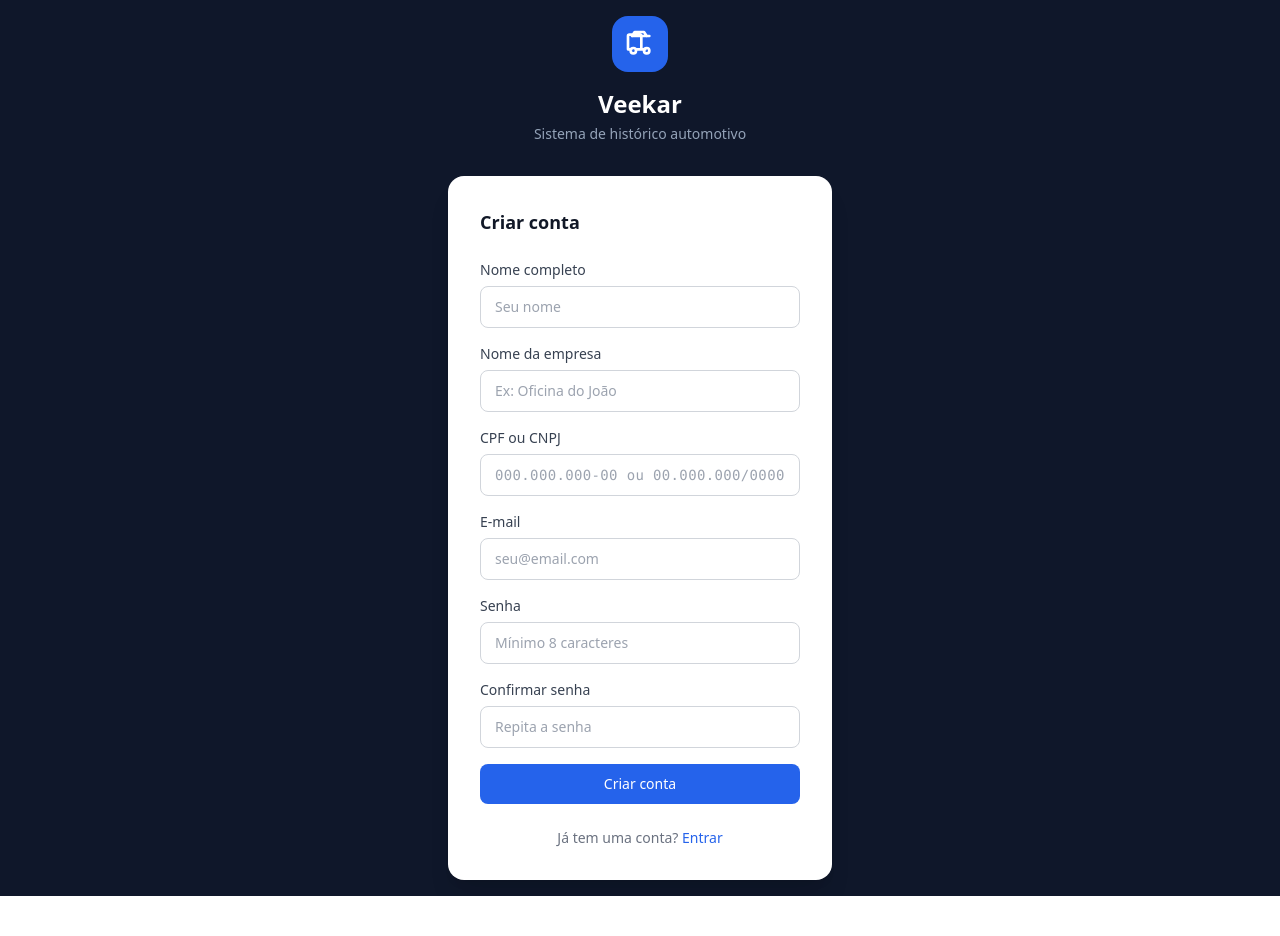
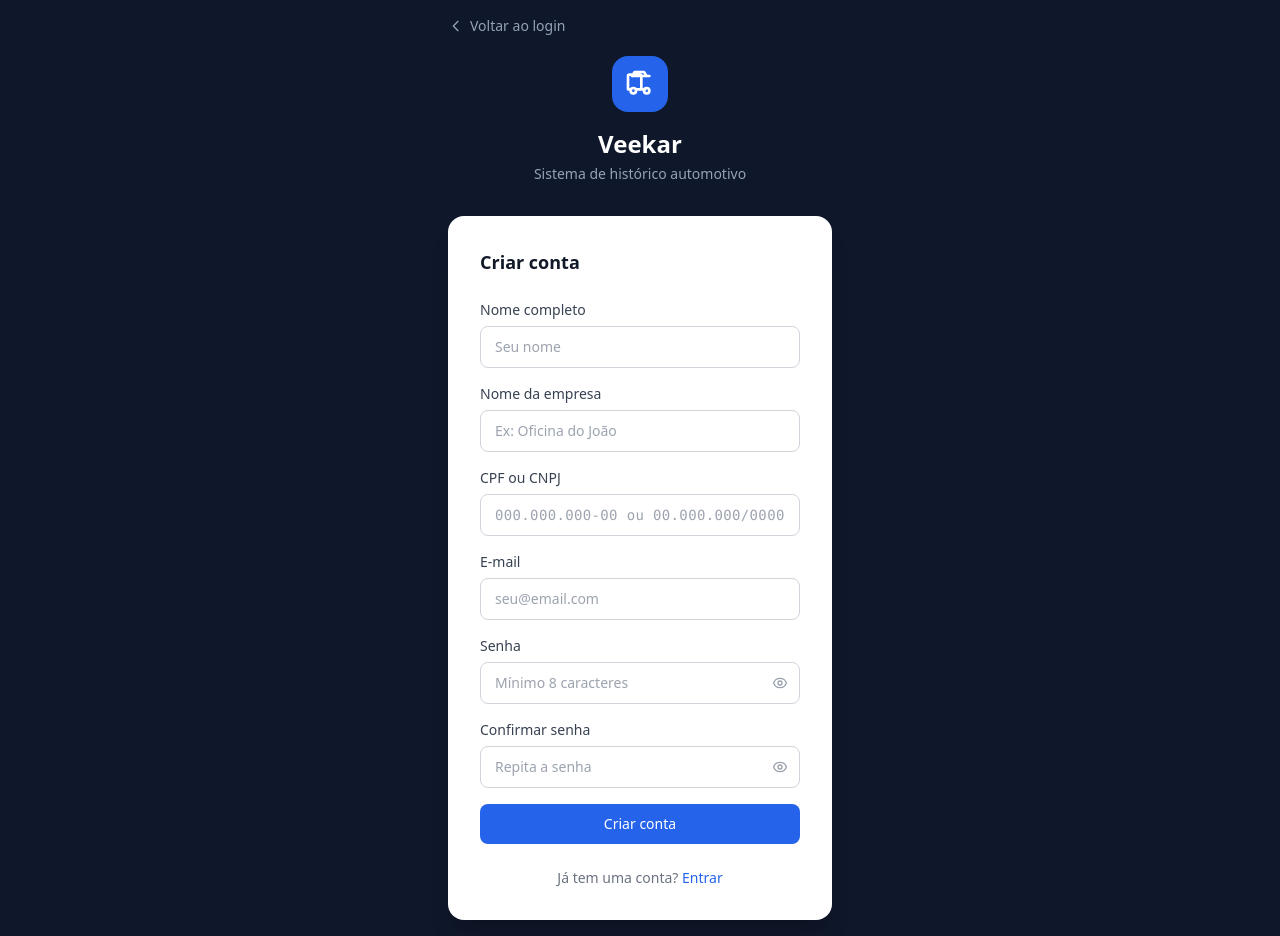
Before and after one commit to nathanporto/veekar, a Nuxt app in the folder frontend/: page /register in a window 1280 px wide. Before the commit the page ends 896 px from the top, so only its background shows below. Built offline with nearby package versions, Linux system fonts and the light colour scheme.

Commit message:
add: adicionado depoimentos, botão flutuante do whatsapp, olho para ver senha, e botão para voltar em /login e /register

```diff
--- a/frontend/app/pages/login.vue
+++ b/frontend/app/pages/login.vue
@@ -8,6 +8,7 @@ const email = ref('')
 const password = ref('')
 const loading = ref(false)
 const error = ref('')
+const showPassword = ref(false)
 
 async function submit() {
   loading.value = true
@@ -24,6 +25,15 @@ async function submit() {
 
 <template>
   <div class="w-full max-w-sm">
+    <div class="mb-4">
+      <NuxtLink to="/" class="inline-flex items-center gap-1.5 text-slate-400 hover:text-white text-sm transition-colors">
+        <svg class="w-4 h-4" fill="none" viewBox="0 0 24 24" stroke="currentColor">
+          <path stroke-linecap="round" stroke-linejoin="round" stroke-width="2" d="M15 19l-7-7 7-7" />
+        </svg>
+        Voltar ao início
+      </NuxtLink>
+    </div>
+
     <div class="text-center mb-8">
       <div class="inline-flex items-center justify-center w-14 h-14 bg-blue-600 rounded-2xl mb-4">
         <svg class="w-8 h-8 text-white" fill="none" viewBox="0 0 24 24" stroke="currentColor">
@@ -53,14 +63,29 @@ async function submit() {
 
         <div>
           <label class="block text-sm font-medium text-gray-700 mb-1.5">Senha</label>
+          <div class="relative">
             <input
               v-model="password"
-            type="password"
+              :type="showPassword ? 'text' : 'password'"
               autocomplete="current-password"
               required
               placeholder="••••••••"
-            class="w-full px-3.5 py-2.5 text-sm border border-gray-300 rounded-lg focus:outline-none focus:ring-2 focus:ring-blue-500 focus:border-transparent"
+              class="w-full px-3.5 py-2.5 pr-10 text-sm border border-gray-300 rounded-lg focus:outline-none focus:ring-2 focus:ring-blue-500 focus:border-transparent"
             />
+            <button
+              type="button"
+              class="absolute inset-y-0 right-0 flex items-center px-3 text-gray-400 hover:text-gray-600"
+              @click="showPassword = !showPassword"
+            >
+              <svg v-if="!showPassword" class="w-4 h-4" fill="none" viewBox="0 0 24 24" stroke="currentColor">
+                <path stroke-linecap="round" stroke-linejoin="round" stroke-width="2" d="M15 12a3 3 0 11-6 0 3 3 0 016 0z" />
+                <path stroke-linecap="round" stroke-linejoin="round" stroke-width="2" d="M2.458 12C3.732 7.943 7.523 5 12 5c4.478 0 8.268 2.943 9.542 7-1.274 4.057-5.064 7-9.542 7-4.477 0-8.268-2.943-9.542-7z" />
+              </svg>
+              <svg v-else class="w-4 h-4" fill="none" viewBox="0 0 24 24" stroke="currentColor">
+                <path stroke-linecap="round" stroke-linejoin="round" stroke-width="2" d="M13.875 18.825A10.05 10.05 0 0112 19c-4.478 0-8.268-2.943-9.543-7a9.97 9.97 0 011.563-3.029m5.858.908a3 3 0 114.243 4.243M9.878 9.878l4.242 4.242M9.88 9.88l-3.29-3.29m7.532 7.532l3.29 3.29M3 3l3.59 3.59m0 0A9.953 9.953 0 0112 5c4.478 0 8.268 2.943 9.543 7a10.025 10.025 0 01-4.132 5.411m0 0L21 21" />
+              </svg>
+            </button>
+          </div>
         </div>
 
         <div v-if="error" class="bg-red-50 text-red-600 text-sm px-4 py-3 rounded-lg">
--- a/frontend/app/pages/register.vue
+++ b/frontend/app/pages/register.vue
@@ -16,6 +16,8 @@ const form = reactive({
 })
 const loading = ref(false)
 const error = ref('')
+const showPassword = ref(false)
+const showConfirmPassword = ref(false)
 
 function onDocumentInput(e: Event) {
   form.document = applyMask((e.target as HTMLInputElement).value)
@@ -60,6 +62,15 @@ async function submit() {
 
 <template>
   <div class="w-full max-w-sm">
+    <div class="mb-4">
+      <NuxtLink to="/login" class="inline-flex items-center gap-1.5 text-slate-400 hover:text-white text-sm transition-colors">
+        <svg class="w-4 h-4" fill="none" viewBox="0 0 24 24" stroke="currentColor">
+          <path stroke-linecap="round" stroke-linejoin="round" stroke-width="2" d="M15 19l-7-7 7-7" />
+        </svg>
+        Voltar ao login
+      </NuxtLink>
+    </div>
+
     <div class="text-center mb-8">
       <div class="inline-flex items-center justify-center w-14 h-14 bg-blue-600 rounded-2xl mb-4">
         <svg class="w-8 h-8 text-white" fill="none" viewBox="0 0 24 24" stroke="currentColor">
@@ -139,30 +150,60 @@ async function submit() {
 
         <div>
           <label class="block text-sm font-medium text-gray-700 mb-1.5">Senha</label>
+          <div class="relative">
             <input
               v-model="form.password"
-            type="password"
+              :type="showPassword ? 'text' : 'password'"
               autocomplete="new-password"
               required
               minlength="8"
               placeholder="Mínimo 8 caracteres"
-            class="w-full px-3.5 py-2.5 text-sm border border-gray-300 rounded-lg focus:outline-none focus:ring-2 focus:ring-blue-500 focus:border-transparent"
+              class="w-full px-3.5 py-2.5 pr-10 text-sm border border-gray-300 rounded-lg focus:outline-none focus:ring-2 focus:ring-blue-500 focus:border-transparent"
             />
+            <button
+              type="button"
+              class="absolute inset-y-0 right-0 flex items-center px-3 text-gray-400 hover:text-gray-600"
+              @click="showPassword = !showPassword"
+            >
+              <svg v-if="!showPassword" class="w-4 h-4" fill="none" viewBox="0 0 24 24" stroke="currentColor">
+                <path stroke-linecap="round" stroke-linejoin="round" stroke-width="2" d="M15 12a3 3 0 11-6 0 3 3 0 016 0z" />
+                <path stroke-linecap="round" stroke-linejoin="round" stroke-width="2" d="M2.458 12C3.732 7.943 7.523 5 12 5c4.478 0 8.268 2.943 9.542 7-1.274 4.057-5.064 7-9.542 7-4.477 0-8.268-2.943-9.542-7z" />
+              </svg>
+              <svg v-else class="w-4 h-4" fill="none" viewBox="0 0 24 24" stroke="currentColor">
+                <path stroke-linecap="round" stroke-linejoin="round" stroke-width="2" d="M13.875 18.825A10.05 10.05 0 0112 19c-4.478 0-8.268-2.943-9.543-7a9.97 9.97 0 011.563-3.029m5.858.908a3 3 0 114.243 4.243M9.878 9.878l4.242 4.242M9.88 9.88l-3.29-3.29m7.532 7.532l3.29 3.29M3 3l3.59 3.59m0 0A9.953 9.953 0 0112 5c4.478 0 8.268 2.943 9.543 7a10.025 10.025 0 01-4.132 5.411m0 0L21 21" />
+              </svg>
+            </button>
+          </div>
         </div>
 
         <div>
           <label class="block text-sm font-medium text-gray-700 mb-1.5">Confirmar senha</label>
+          <div class="relative">
             <input
               v-model="form.passwordConfirmation"
-            type="password"
+              :type="showConfirmPassword ? 'text' : 'password'"
               autocomplete="new-password"
               required
               placeholder="Repita a senha"
-            class="w-full px-3.5 py-2.5 text-sm border border-gray-300 rounded-lg focus:outline-none focus:ring-2 focus:ring-blue-500 focus:border-transparent"
+              class="w-full px-3.5 py-2.5 pr-10 text-sm border border-gray-300 rounded-lg focus:outline-none focus:ring-2 focus:ring-blue-500 focus:border-transparent"
               :class="form.passwordConfirmation && form.password !== form.passwordConfirmation
                 ? 'border-red-400 ring-1 ring-red-400'
                 : ''"
             />
+            <button
+              type="button"
+              class="absolute inset-y-0 right-0 flex items-center px-3 text-gray-400 hover:text-gray-600"
+              @click="showConfirmPassword = !showConfirmPassword"
+            >
+              <svg v-if="!showConfirmPassword" class="w-4 h-4" fill="none" viewBox="0 0 24 24" stroke="currentColor">
+                <path stroke-linecap="round" stroke-linejoin="round" stroke-width="2" d="M15 12a3 3 0 11-6 0 3 3 0 016 0z" />
+                <path stroke-linecap="round" stroke-linejoin="round" stroke-width="2" d="M2.458 12C3.732 7.943 7.523 5 12 5c4.478 0 8.268 2.943 9.542 7-1.274 4.057-5.064 7-9.542 7-4.477 0-8.268-2.943-9.542-7z" />
+              </svg>
+              <svg v-else class="w-4 h-4" fill="none" viewBox="0 0 24 24" stroke="currentColor">
+                <path stroke-linecap="round" stroke-linejoin="round" stroke-width="2" d="M13.875 18.825A10.05 10.05 0 0112 19c-4.478 0-8.268-2.943-9.543-7a9.97 9.97 0 011.563-3.029m5.858.908a3 3 0 114.243 4.243M9.878 9.878l4.242 4.242M9.88 9.88l-3.29-3.29m7.532 7.532l3.29 3.29M3 3l3.59 3.59m0 0A9.953 9.953 0 0112 5c4.478 0 8.268 2.943 9.543 7a10.025 10.025 0 01-4.132 5.411m0 0L21 21" />
+              </svg>
+            </button>
+          </div>
           <p
             v-if="form.passwordConfirmation && form.password !== form.passwordConfirmation"
             class="text-xs text-red-500 mt-1"
```
Also changed, not shown: frontend/app/pages/index.vue (+77 -0 lines). Lines whose indentation alone changed are shown as unchanged.
